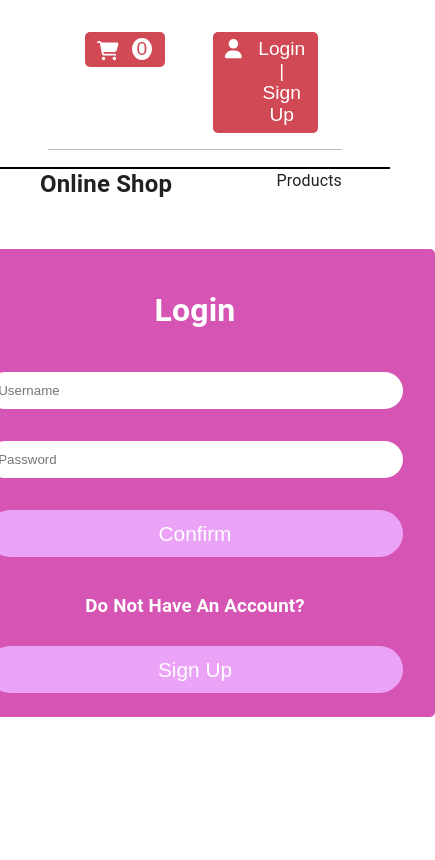
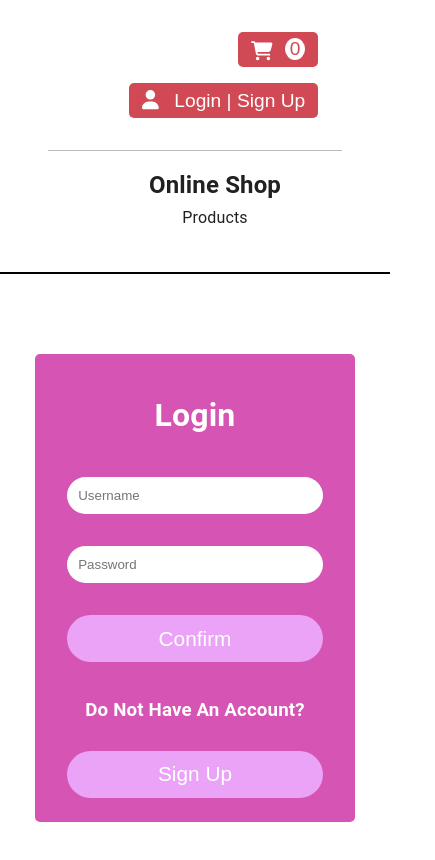
Before and after one commit to amsoheili/Online-Shop, a Next.js app: page /login in a window 390 px wide. Shown: the top 860 px of the page, 435 px wide, since content can reach past the window. Built offline with nearby package versions, Linux system fonts and the light colour scheme; no server answers; the database is empty.

Commit message:
the website is responsive now!

```diff
--- a/components/Login.module.css
+++ b/components/Login.module.css
@@ -60,3 +60,9 @@
 .sign-up button {
   margin: 0.5rem 0rem;
 }
+
+@media (max-width: 600px) {
+  .form-container {
+    width: 20rem;
+  }
+}
--- a/components/SignUp.module.css
+++ b/components/SignUp.module.css
@@ -60,3 +60,9 @@
 .login button {
   margin: 0.5rem 0rem;
 }
+
+@media (max-width: 600px) {
+  .form-container {
+    width: 20rem;
+  }
+}
--- a/components/layout/Layout.js
+++ b/components/layout/Layout.js
@@ -12,6 +12,7 @@ import classes from "./Layout.module.css";
 import logoutUser from "../../helper/logoutUser";
 import { useState } from "react";
 import { useRouter } from "next/router";
+import { AppBar } from "@material-ui/core";
 
 const Layout = (props) => {
   const user = {
@@ -38,6 +39,7 @@ const Layout = (props) => {
 
   return (
     <>
+      {/* <AppBar position="static"> */}
       <div className={classes.layout}>
         <div className={classes.shopping}>
           <div>
@@ -75,7 +77,7 @@ const Layout = (props) => {
               </div>
               <div>
                 <button
-                  className={"second-button " + classes.entering}
+                  className={"second-button myProf " + classes.entering}
                   onClick={enterProfileHandler}
                 >
                   My Profile
@@ -102,6 +104,7 @@ const Layout = (props) => {
           </ul>
         </nav>
       </div>
+      {/* </AppBar> */}
       <div className={classes.children}>{props.children}</div>
     </>
   );
--- a/components/layout/Layout.module.css
+++ b/components/layout/Layout.module.css
@@ -97,3 +97,44 @@
   align-items: center;
   justify-content: center;
 }
+
+@media (max-width: 600px) {
+  .layout {
+    height: 30%;
+    width: 100%;
+  }
+
+  .shopping {
+    display: flex;
+    flex-direction: column;
+    align-items: flex-end;
+  }
+
+  .shopping > div {
+    margin-bottom: 1rem;
+  }
+
+  .myProf {
+    margin-right: 0;
+  }
+
+  .loggedIn:last-child {
+    margin-right: 0;
+    padding-right: 0;
+  }
+  .navbar ul {
+    display: flex;
+    flex-direction: column;
+    align-items: center;
+  }
+
+  .links {
+    display: flex;
+    flex-direction: column;
+    align-items: center;
+  }
+
+  .links > li {
+    margin-bottom: 0.4rem;
+  }
+}
--- a/components/products/AddingProduct.module.css
+++ b/components/products/AddingProduct.module.css
@@ -49,3 +49,9 @@
 .submit button:hover {
   background-color: #fa8348;
 }
+
+@media (max-width: 600px) {
+  .form-container {
+    width: 20rem;
+  }
+}
--- a/components/products/ProductsList.module.css
+++ b/components/products/ProductsList.module.css
@@ -42,3 +42,13 @@
   display: grid;
   grid-template-columns: auto auto auto;
 }
+
+@media (max-width: 600px) {
+  .container {
+    width: 100%;
+  }
+
+  .products-list {
+    grid-template-columns: auto;
+  }
+}
--- a/pages/index.js
+++ b/pages/index.js
@@ -12,6 +12,11 @@ export default function Home() {
 
       <main className={styles.main}>
         <h1>Welcome To Online Shop</h1>
+        <h4>
+          Admin info:
+          <br /> username: admin
+          <br /> password: admin
+        </h4>
       </main>
     </div>
   );
--- a/styles/globals.css
+++ b/styles/globals.css
@@ -9,6 +9,19 @@
   --fourth-background-color: #d14955;
   --fifth-background-color: #984579;
   --sixth-background-color: #984eee;
+}
+
+@media (max-width: 600px) {
+  * {
+    box-sizing: border-box;
+  }
+
+  html,
+  body {
+    width: 100vw;
+    margin: 0;
+    padding: 0;
+  }
 }
 
 html,
```
Also changed, not shown: components/Cart/CartItem.module.css (+16 -0 lines), styles/Home.module.css (+2 -8 lines), 1 other file (tests, documents, lock files or other folders).
